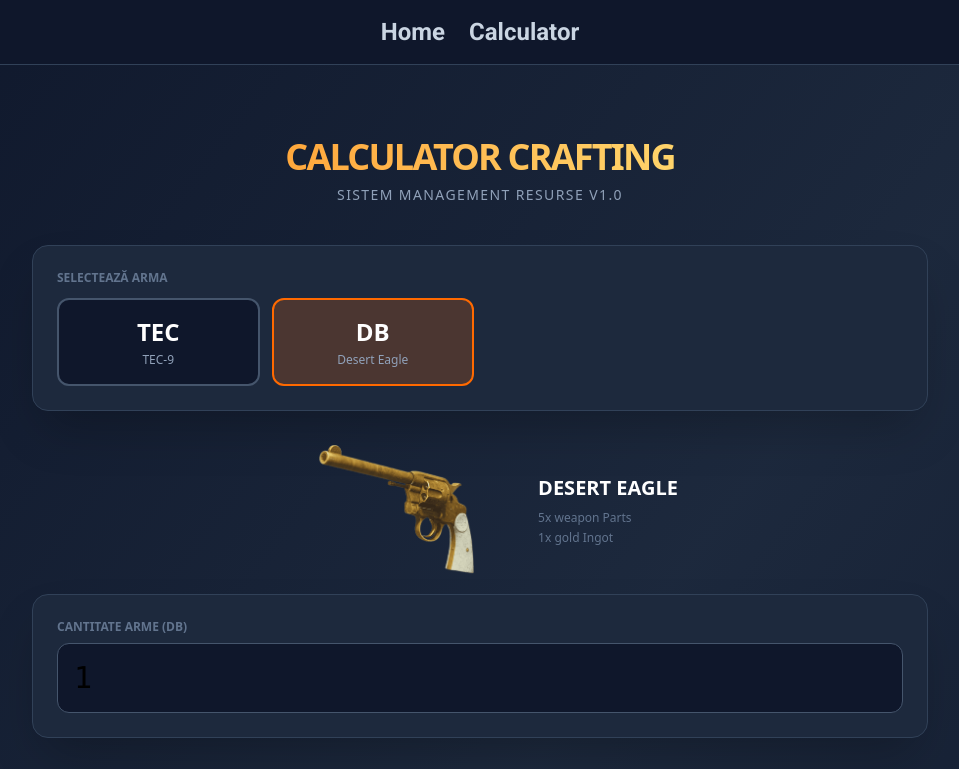
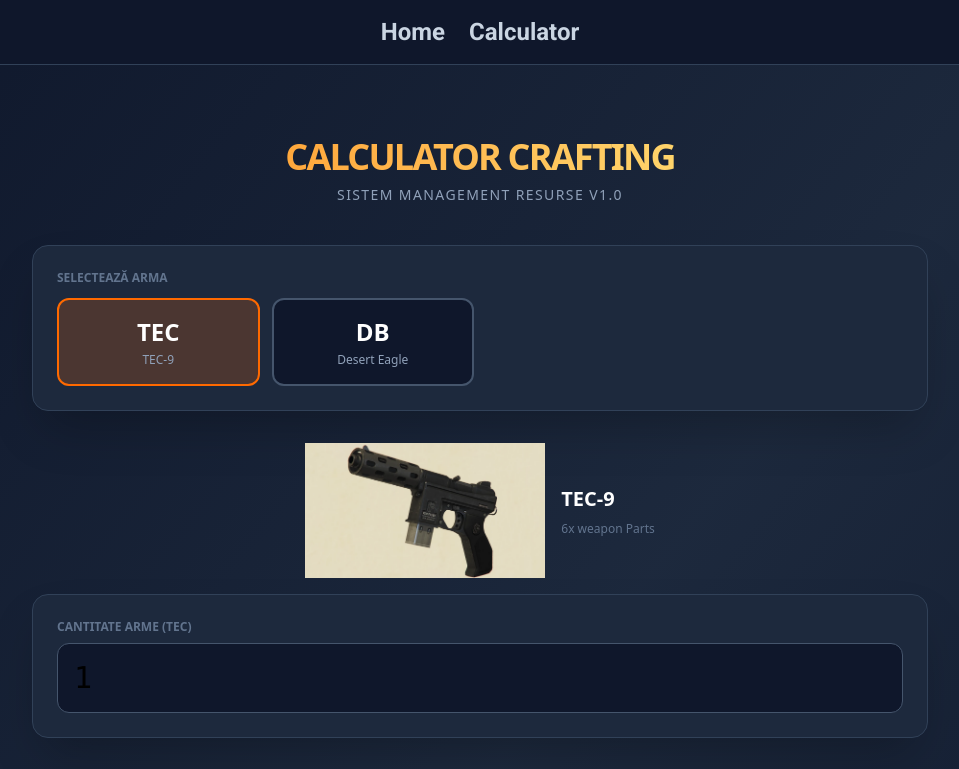
Before and after one commit to AndrewMoisa/CraftCalculator, a React (Vite) app: page /calculator in a window 1280 px wide. Shown: the top 769 px of the page, without its empty margins (160-1119 px from the left). Built offline with nearby package versions, Linux system fonts and the light colour scheme.

Commit message:
first selection changed

```diff
--- a/src/pages/Calculator.jsx
+++ b/src/pages/Calculator.jsx
@@ -5,7 +5,7 @@ import { useWeaponCalculator } from '../hooks/useWeaponCalculator';
 
 function Calculator() {
   const [quantity, setQuantity] = useState(1);
-  const [selectedWeapon, setSelectedWeapon] = useState('DB');
+  const [selectedWeapon, setSelectedWeapon] = useState('TEC');
 
   const calculation = useWeaponCalculator(selectedWeapon, quantity);
 
```
